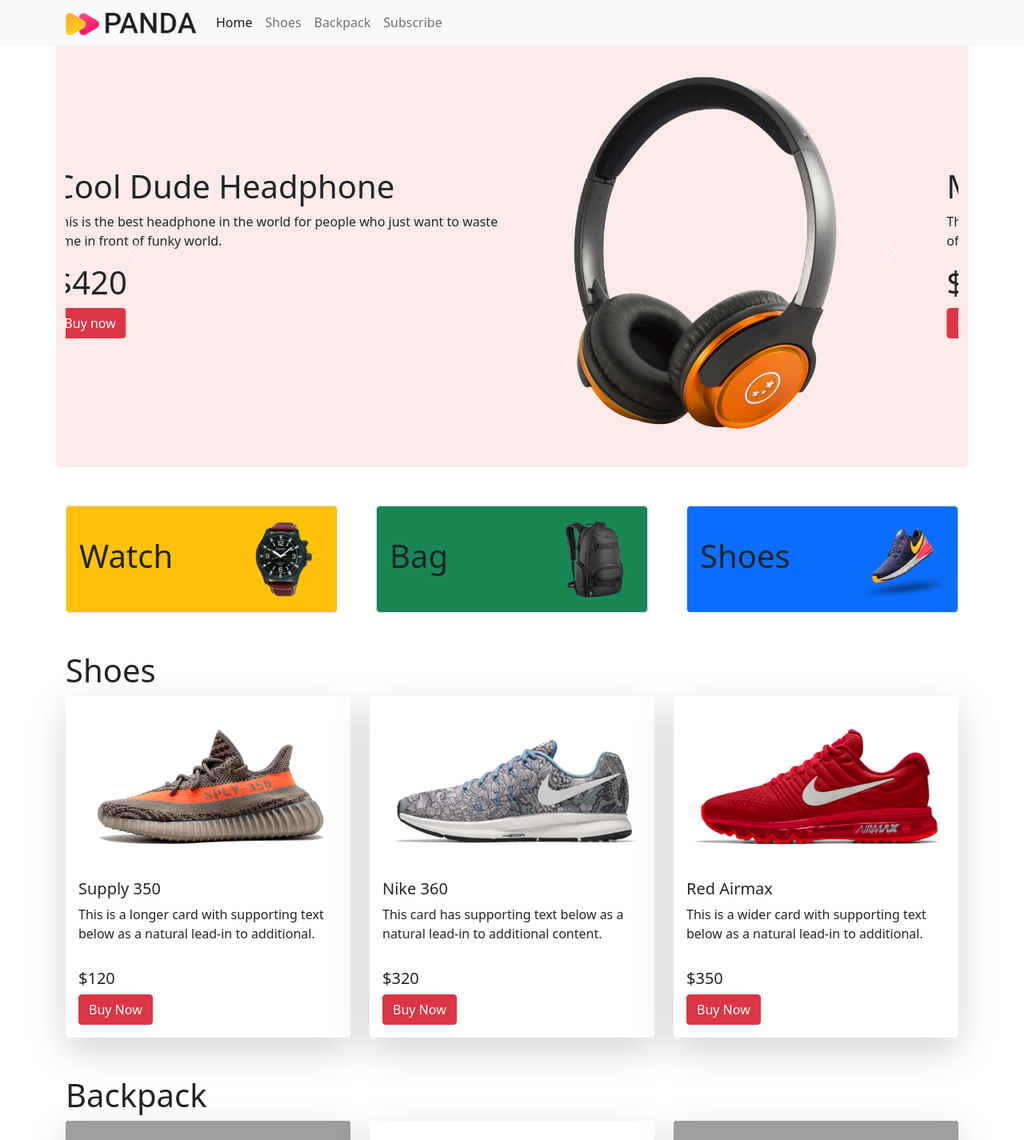
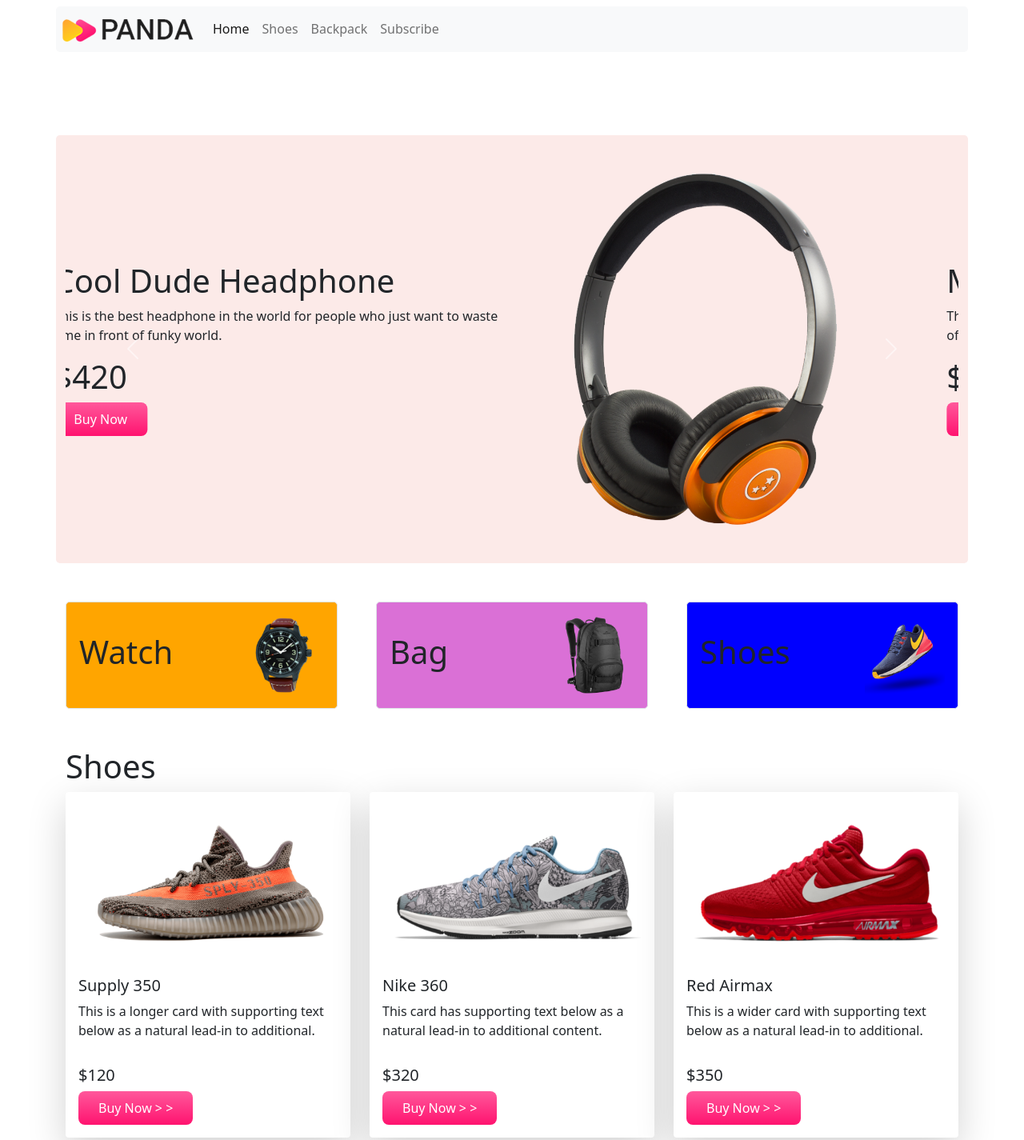
Before and after one commit to ImrangirHossain/Panda-Commerce-Bootstrap, a plain HTML site: page index.html in a window 1280 px wide. Shown: the top 1425 px of the page at 80% size. Drawn offline with nearby package versions, Linux system fonts and the light colour scheme; grey boxes are pictures that could not be loaded.

Commit message:
complete

```diff
--- a/index.html
+++ b/index.html
@@ -7,12 +7,14 @@
     <title>Panda-Commerce-Bootstrap</title>
     <!-- bootstrap style sheets -->
     <link href="https://cdn.jsdelivr.net/npm/bootstrap@5.0.2/dist/css/bootstrap.min.css" rel="stylesheet" integrity="sha384-EVSTQN3/azprG1Anm3QDgpJLIm9Nao0Yz1ztcQTwFspd3yD65VohhpuuCOmLASjC" crossorigin="anonymous">
+    <!-- custom style sheet  -->
+    <link rel="stylesheet" href="style.css">
 </head>
 <body>
     <!-- header start  -->
     <header>
-        <nav class="navbar navbar-expand-lg navbar-light bg-light fixed-top">
-            <div class="container">
+        <nav class="navbar navbar-expand-lg navbar-light">
+            <div class="container nav-bg-color rounded-3 p-2 mb-5">
               <a class="navbar-brand" href="#">
                   <img src="images/logo.png" alt="">
               </a>
@@ -39,7 +41,7 @@
           </nav>
 
           <!-- slider start  -->
-          <section class="container rounded-3 my-5" style="background-color: #FCEAE8;">
+          <section class="container rounded-3 my-5 panda-bg-color" >
             <div id="carouselExampleControls" class="carousel slide" data-bs-ride="carousel">
                 <div class="carousel-inner">
                   <div class="carousel-item active">
@@ -48,7 +50,7 @@
                                 <h1>Cool Dude Headphone </h1>
                                 <p>This is the best headphone in the world for people who just want to waste time in front of funky world. </p>
                                 <h1>$420</h1>
-                                <div class="btn btn-danger ">Buy now</div>
+                                <div class="btn panda-all-btn ">Buy Now</div>
                           </div>
                           <div class="col-lg-5">
                             <img src="images/banner-images/headphone.png" class="d-block w-100" alt="...">
@@ -62,7 +64,7 @@
                               <h1>Mega LCD TV For Sports </h1>
                               <p>This is the best tv in the world for people who just want to waste time in front of tv. </p>
                               <h1>$1200</h1>
-                              <div class="btn btn-danger ">Buy now</div>
+                              <div class="btn panda-all-btn ">Buy Now</div>
                         </div>
                         <div class="col-lg-5">
                           <img src="images/banner-images/tv.png" class="d-block w-100" alt="...">
@@ -75,7 +77,7 @@
                               <h1>X-Box for your living room  </h1>
                               <p>This is the best x-box in the world for people who just want to waste time in front of fake sports. </p>
                               <h1>$600</h1>
-                              <div class="btn btn-danger ">Buy now</div>
+                              <div class="btn panda-all-btn ">Buy Now</div>
                         </div>
                         <div class="col-lg-5">
                           <img src="images/banner-images/xbox.png" class="d-block w-100" alt="...">
@@ -101,19 +103,19 @@
 
                 <div class="row g-5 ">
                   <div class="col-lg-4 col-md-6 col-12">
-                    <div class="p-3 border rounded-3 bg-warning d-flex justify-content-between align-items-center">
+                    <div class="p-3 border rounded-3 bg-categories-1 d-flex justify-content-between align-items-center">
                         <h1>Watch</h1>
                         <img width="100" height="100" src="images/categories/watch.png" alt="">
                     </div>
                   </div>
                   <div class="col-lg-4 col-md-6 col-12">
-                    <div class="p-3 border rounded-3 bg-success d-flex justify-content-between align-items-center">
+                    <div class="p-3 border rounded-3 bg-categories-2 d-flex justify-content-between align-items-center">
                         <h1>Bag</h1>
                         <img width="100" height="100" src="images/categories/bag.png" alt="">
                     </div>
                   </div>
                   <div class="col-lg-4 col-md-6 col-12">
-                    <div class="p-3 border rounded-3 bg-primary d-flex justify-content-between align-items-center">
+                    <div class="p-3 border rounded-3 bg-categories-3 d-flex justify-content-between align-items-center">
                         <h1>Shoes</h1>
                         <img width="100" height="100" src="images/categories/shoes.png" alt="">
                     </div>
@@ -135,7 +137,7 @@
                     </div>
                     <div class="m-3">
                       <h5>$120</h5>
-                      <div class="btn btn btn-danger">Buy Now</div>
+                      <div class="btn panda-all-btn">Buy Now > ></div>
                     </div>
                   </div>
                 </div>
@@ -149,7 +151,7 @@
                     </div>
                     <div class="m-3">
                       <h5>$320</h5>
-                      <div class="btn btn btn-danger">Buy Now</div>
+                      <div class="btn panda-all-btn">Buy Now > ></div>
                     </div>
                   </div>
                 </div>
@@ -163,7 +165,7 @@
                     </div>
                     <div class="m-3">
                       <h5>$350</h5>
-                      <div class="btn btn btn-danger">Buy Now</div>
+                      <div class="btn panda-all-btn">Buy Now > ></div>
                     </div>
                   </div>
                 </div>
@@ -183,7 +185,7 @@
                       <p class="card-text">This is a wider card with supporting text below as a natural lead-in to additional content. This content is a little bit longer.</p>
                     </div>
                     <div class="m-3">
-                      <div class="btn btn btn-danger">Buy Now > ></div>
+                      <div class="btn panda-all-btn">Buy Now > ></div>
                     </div>
                   </div>
                 </div>
@@ -196,7 +198,7 @@
                       <p class="card-text">This card has supporting text below as a natural lead-in to additional content.</p>
                     </div>
                     <div class="m-3">
-                      <div class="btn btn btn-danger">Buy Now > ></div>
+                      <div class="btn panda-all-btn">Buy Now > ></div>
                     </div>
                   </div>
                 </div>
@@ -209,27 +211,27 @@
                       <p class="card-text">This is a wider card with supporting text below as a natural lead-in to additional content. This card has even longer content than the first to show that equal height action.</p>
                     </div>
                     <div class="m-3">
-                      <div class="btn btn btn-danger">Buy Now > ></div>
+                      <div class="btn panda-all-btn">Buy Now > ></div>
                     </div>
                   </div>
                 </div>
               </div>
             </section>
             <!-- subscribe -->
-            <section id="subscribe" style="height: 300px; background-color: #FCEAE8;" class="container my-5 d-flex justify-content-center align-items-center rounded-3">
+            <section id="subscribe" class="container panda-bg-color my-5 d-flex justify-content-center align-items-center rounded-3">
                 <div>
                   <h1>LET'S STAY IN TOUCH</h1>
                   <p class="text-muted"><strong> Get updates on sales, specials and more</strong></p>
                     <input type="email" class="form-control" placeholder="Enter Your Email">
                   <br>
-                  <button class="btn btn-danger">
+                  <button class="panda-all-btn">
                       SUBMIT
                   </button>
                 </div>
             </section>
     </main>
     <footer class="mt-5 text-center">
-      <p><small>©2020. Panda Commerce. All rights reserved. Sofia, Bulgaria.</small></p>
+      <p><small>©2021. Panda Commerce. All rights reserved. Sofia, Bulgaria.</small></p>
     </footer>
 
     <!-- bootstrap scripts -->
--- /dev/null
+++ b/style.css
@@ -0,0 +1,25 @@
+.nav-bg-color{
+    background-color: #f8f9fa;
+}
+.panda-bg-color{
+    background-color: #FCEAE8;
+}
+#subscribe{
+    height: 300px;
+}
+.panda-all-btn{
+    background-image: linear-gradient(to bottom, #FF589B 0%, #FF136F 100%);
+    color: #fff;
+    border: none;
+    border-radius: 8px;
+    padding: 9px 25px;
+}
+.bg-categories-1{
+    background-color: orange;
+}
+.bg-categories-2{
+    background-color: orchid;
+}
+.bg-categories-3{
+    background-color: blue;
+}
```
